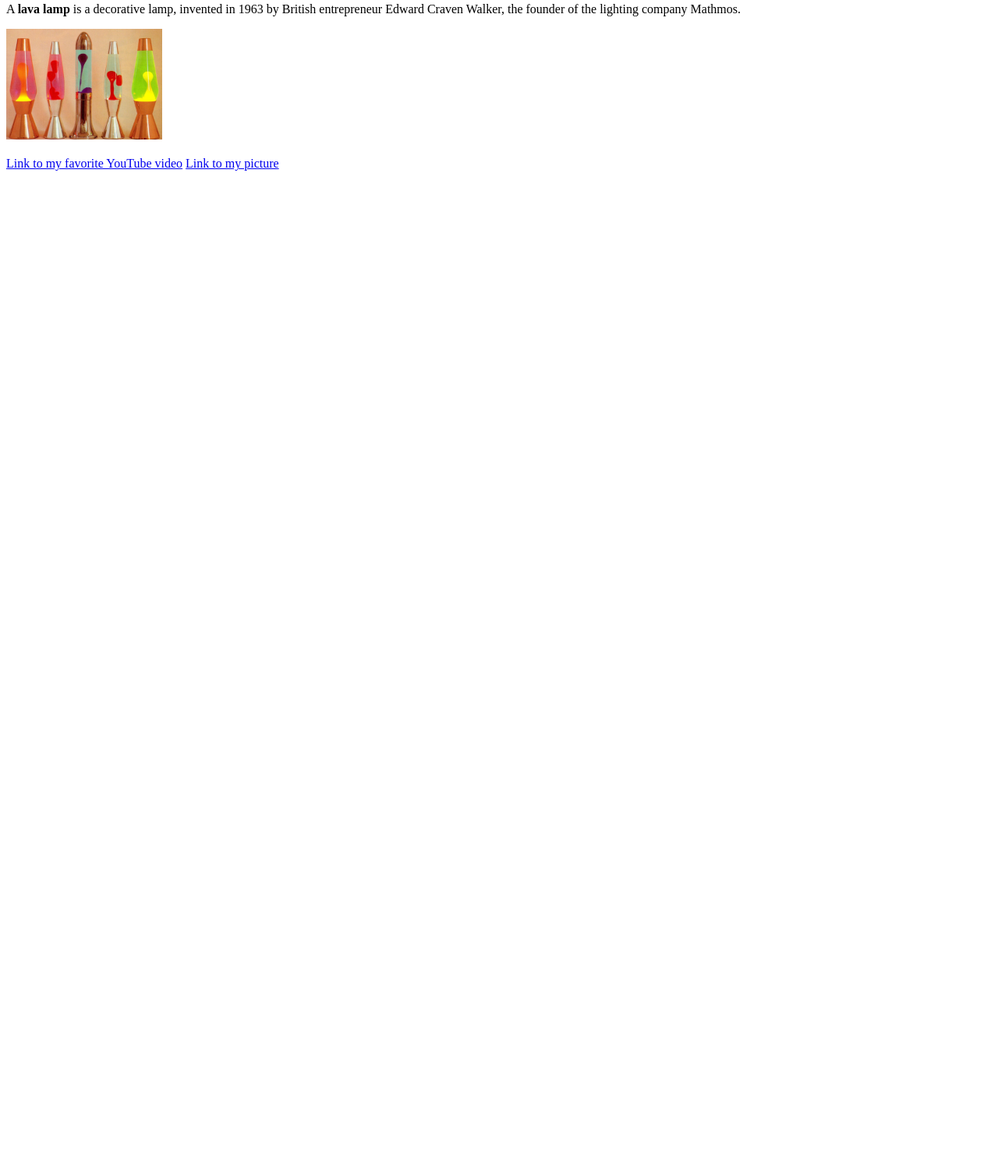
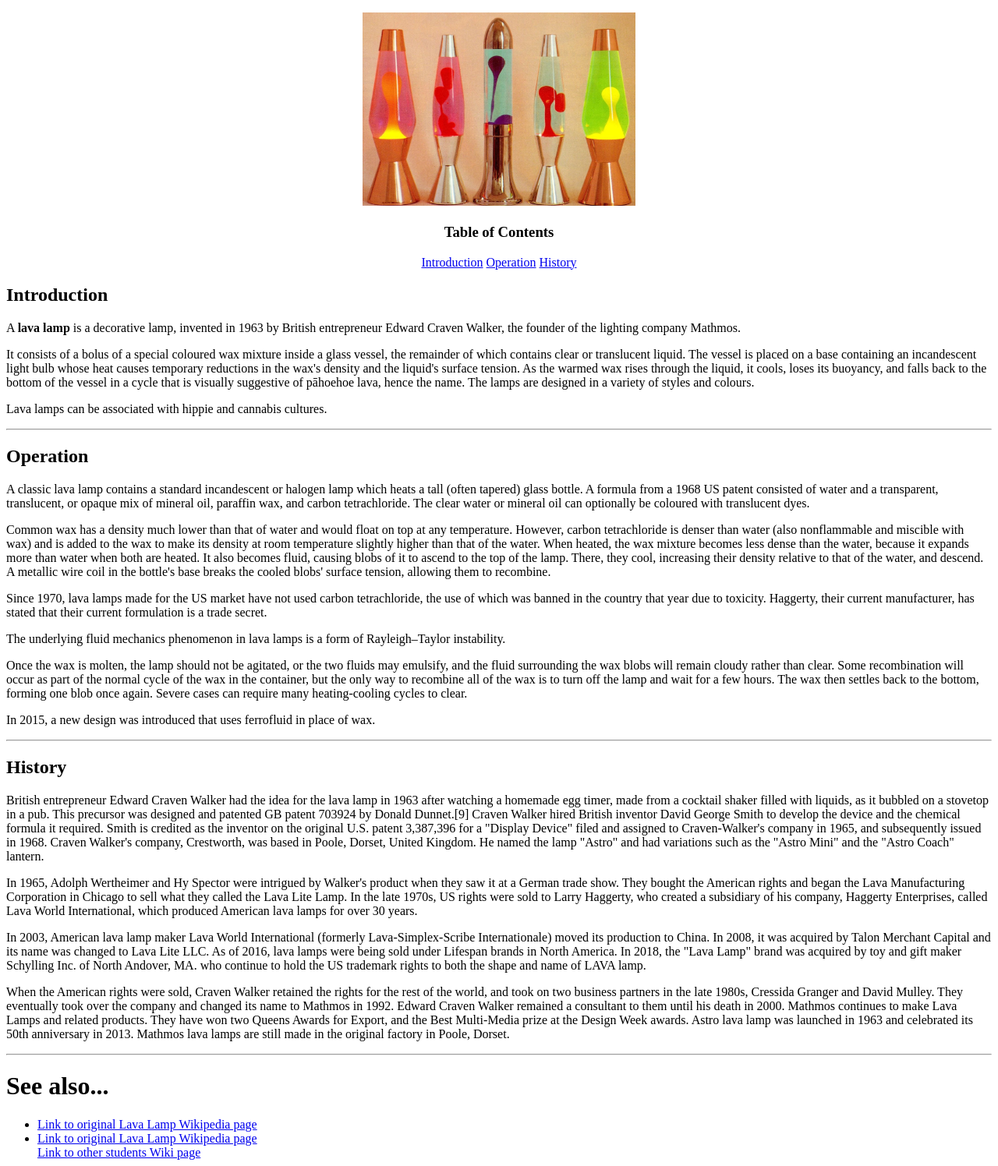
Before and after one commit to moowoo16/moowoo16.github.io, a plain HTML site: page wa/wa3.html in a window 1280 px wide. Shown: the part 64-1560 px from the top of the page at 78% size. Before the commit the page ends 800 px from the top, so only its background shows below. Drawn offline with Linux system fonts and the light colour scheme.

Commit message:
wa3 edits

```diff
--- a/ica/ica4.css
+++ b/ica/ica4.css
@@ -36,6 +36,5 @@ a:visited {
 }
 
 a:hover {
-  text-decoration: green;
   color: green;
 }
--- a/wa/wa3.html
+++ b/wa/wa3.html
@@ -7,15 +7,49 @@
     <title>Document</title>
 </head>
 <body>
+	<div style="text-align: center;">
+    <strong><h1> Lava Lamp </h1></strong>
+	<img src="/img/lavalamp.JPG" alt="Vintage Lava Lamps" width="350"> <br>
 
-    <strong><h2> Lava Lamp </h2></strong>
-    <p>A <strong>lava lamp</strong> is a decorative lamp, invented in 1963 by British entrepreneur Edward Craven Walker, the founder of the lighting company Mathmos. </p>
-    <img src="/img/lavalamp.JPG" alt="Vintage Lava Lamps" width="200">
-	<h3> </h3>
-    <p> </p>
+	<h3> Table of Contents</h3>
+	<a href="#Introduction">Introduction</a>
+	<a href="#Operation">Operation</a>
+	<a href="#History">History</a>
+
+
+	</div>
+
+	<h2 id="Introduction">Introduction </h2>
+	<p>A <strong>lava lamp</strong> is a decorative lamp, invented in 1963 by British entrepreneur Edward Craven Walker, the founder of the lighting company Mathmos. </p>
+	<p>It consists of a bolus of a special coloured wax mixture inside a glass vessel, the remainder of which contains clear or translucent liquid. The vessel is placed on a base containing an incandescent light bulb whose heat causes temporary reductions in the wax's density and the liquid's surface tension. As the warmed wax rises through the liquid, it cools, loses its buoyancy, and falls back to the bottom of the vessel in a cycle that is visually suggestive of pāhoehoe lava, hence the name. The lamps are designed in a variety of styles and colours.</p>
+	<p>Lava lamps can be associated with hippie and cannabis cultures.</p>
+
+	<hr>
+
+	<h2 id="Operation">Operation</h2>
+    <p> A classic lava lamp contains a standard incandescent or halogen lamp which heats a tall (often tapered) glass bottle. A formula from a 1968 US patent consisted of water and a transparent, translucent, or opaque mix of mineral oil, paraffin wax, and carbon tetrachloride. The clear water or mineral oil can optionally be coloured with translucent dyes. </p>
+	<p>Common wax has a density much lower than that of water and would float on top at any temperature. However, carbon tetrachloride is denser than water (also nonflammable and miscible with wax) and is added to the wax to make its density at room temperature slightly higher than that of the water. When heated, the wax mixture becomes less dense than the water, because it expands more than water when both are heated. It also becomes fluid, causing blobs of it to ascend to the top of the lamp. There, they cool, increasing their density relative to that of the water, and descend. A metallic wire coil in the bottle's base breaks the cooled blobs' surface tension, allowing them to recombine. </p>
+	<p>Since 1970, lava lamps made for the US market have not used carbon tetrachloride, the use of which was banned in the country that year due to toxicity. Haggerty, their current manufacturer, has stated that their current formulation is a trade secret. </p>
+	<p>The underlying fluid mechanics phenomenon in lava lamps is a form of Rayleigh–Taylor instability. </p>
+	<p>Once the wax is molten, the lamp should not be agitated, or the two fluids may emulsify, and the fluid surrounding the wax blobs will remain cloudy rather than clear. Some recombination will occur as part of the normal cycle of the wax in the container, but the only way to recombine all of the wax is to turn off the lamp and wait for a few hours. The wax then settles back to the bottom, forming one blob once again. Severe cases can require many heating-cooling cycles to clear. </p>
+	<p>In 2015, a new design was introduced that uses ferrofluid in place of wax. </p>
+
+	<hr>
+
+	<h2 id="History">History</h2>
+	<p> British entrepreneur Edward Craven Walker had the idea for the lava lamp in 1963 after watching a homemade egg timer, made from a cocktail shaker filled with liquids, as it bubbled on a stovetop in a pub. This precursor was designed and patented GB patent 703924 by Donald Dunnet.[9] Craven Walker hired British inventor David George Smith to develop the device and the chemical formula it required. Smith is credited as the inventor on the original U.S. patent 3,387,396 for a "Display Device" filed and assigned to Craven-Walker's company in 1965, and subsequently issued in 1968. Craven Walker's company, Crestworth, was based in Poole, Dorset, United Kingdom. He named the lamp "Astro" and had variations such as the "Astro Mini" and the "Astro Coach" lantern. </p>
+	<p>In 1965, Adolph Wertheimer and Hy Spector were intrigued by Walker's product when they saw it at a German trade show. They bought the American rights and began the Lava Manufacturing Corporation in Chicago to sell what they called the Lava Lite Lamp. In the late 1970s, US rights were sold to Larry Haggerty, who created a subsidiary of his company, Haggerty Enterprises, called Lava World International, which produced American lava lamps for over 30 years. </p>
+	<p>In 2003, American lava lamp maker Lava World International (formerly Lava-Simplex-Scribe Internationale) moved its production to China. In 2008, it was acquired by Talon Merchant Capital and its name was changed to Lava Lite LLC. As of 2016, lava lamps were being sold under Lifespan brands in North America. In 2018, the "Lava Lamp" brand was acquired by toy and gift maker Schylling Inc. of North Andover, MA. who continue to hold the US trademark rights to both the shape and name of LAVA lamp. </p>
+	<p>When the American rights were sold, Craven Walker retained the rights for the rest of the world, and took on two business partners in the late 1980s, Cressida Granger and David Mulley. They eventually took over the company and changed its name to Mathmos in 1992. Edward Craven Walker remained a consultant to them until his death in 2000. Mathmos continues to make Lava Lamps and related products. They have won two Queens Awards for Export, and the Best Multi-Media prize at the Design Week awards. Astro lava lamp was launched in 1963 and celebrated its 50th anniversary in 2013. Mathmos lava lamps are still made in the original factory in Poole, Dorset.</p>
+
+	<hr>
+
+	<h1>See also...</h1>
+		<ul>
+			<li><a href="https://en.wikipedia.org/wiki/Lava_lamp">Link to original Lava Lamp Wikipedia page</a></li>
+			<li><a href="https://en.wikipedia.org/wiki/Lava_lamp">Link to original Lava Lamp Wikipedia page</a></li>
+		<a href="/img/itme.png" target="_blank">Link to other students Wiki page</a>
+		</ul>
+	<em></em>
 </body>
 </html>
-<a href="https://www.youtube.com/watch?v=XZWdfLbTcLI&list=LL&index=55&t=4901s">Link to my favorite YouTube video</a>
-<a href="/img/itme.png" target="_blank">Link to my picture</a>
-
-<em></em>
```
